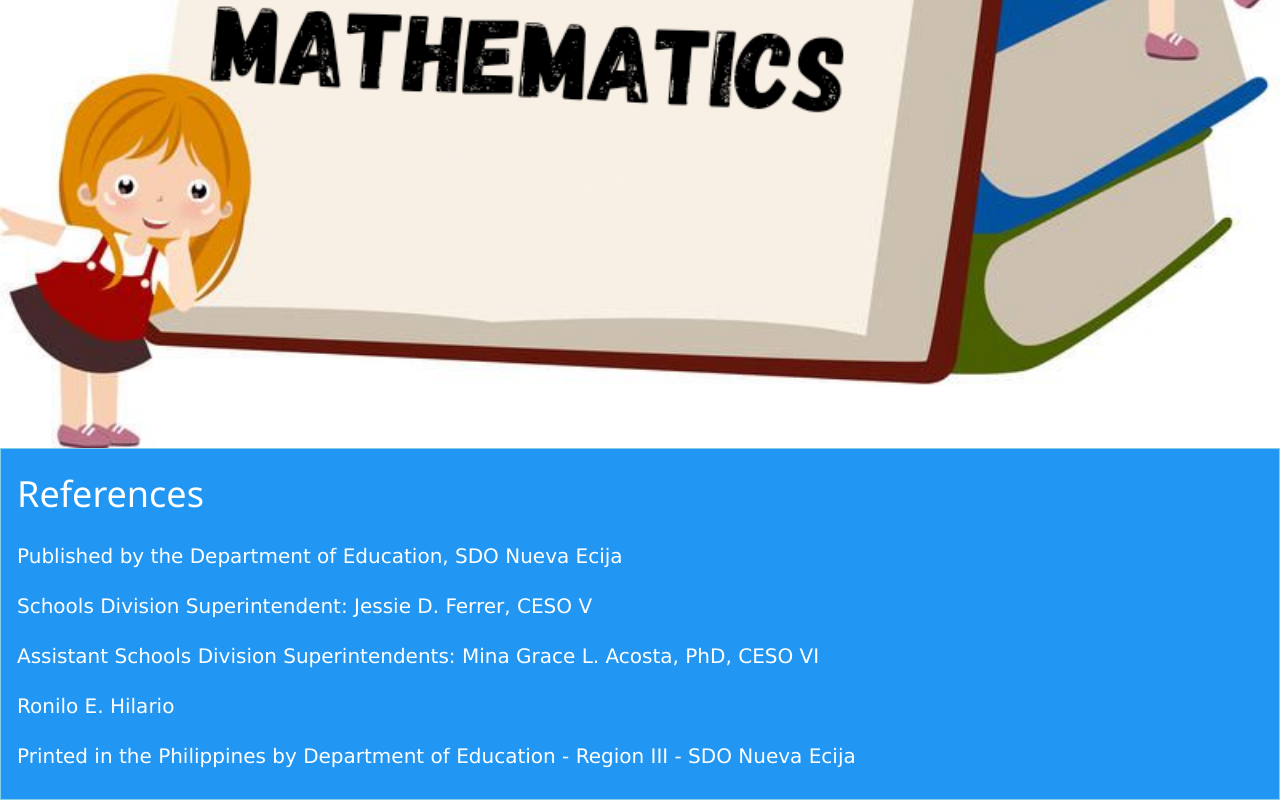
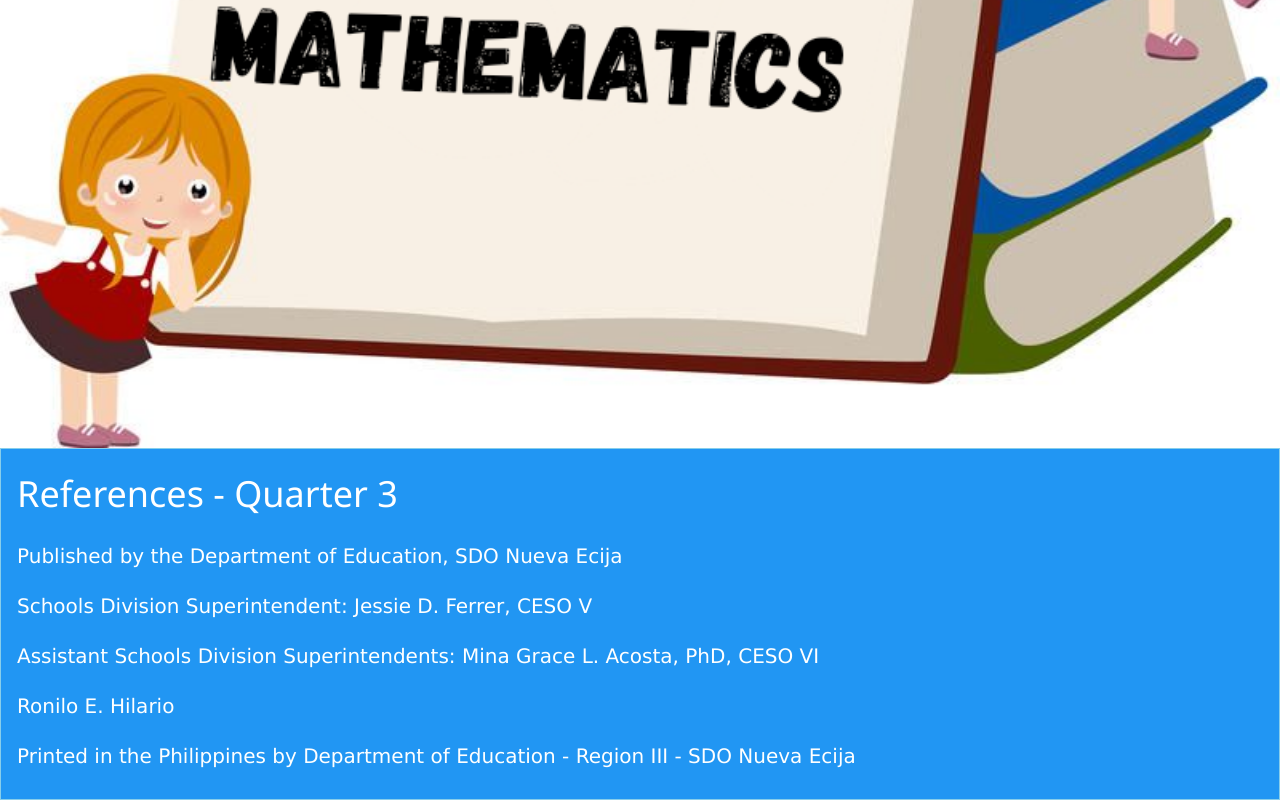
Before and after one commit to grade9lessons/ICT-Research, a plain HTML site: page M.html in a window 1280 px wide. Shown: the part 750-1550 px from the top of the page. Drawn offline with Linux system fonts and the light colour scheme.

Commit message:
Update M.html

```diff
--- a/M.html
+++ b/M.html
@@ -50,7 +50,7 @@
 
     			<img src="images/MATH.png" style="width: 100%; height: auto; display: block; margin: auto;">
 	     <div class="w3-blue w3-container w3-padding w3-hover-dark-grey w3-border w3-border-light-blue">
-			<h1 style="color: white"> References </h1>
+			<h1 style="color: white"> References - Quarter 3 </h1>
 			<p style="font-size: 20px; color: white">
 				Published by the Department of Education, SDO Nueva Ecija
 				<p style="font-size: 20px; color: white">
```
